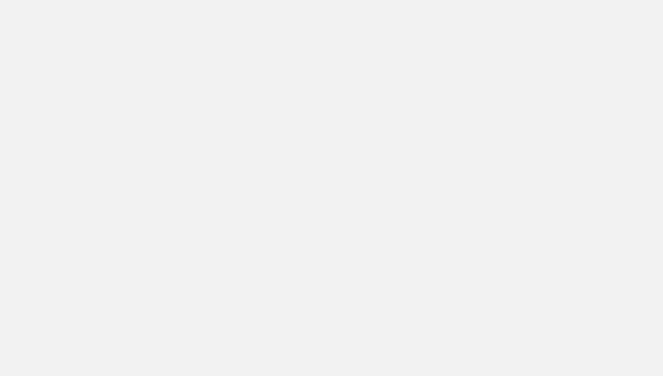
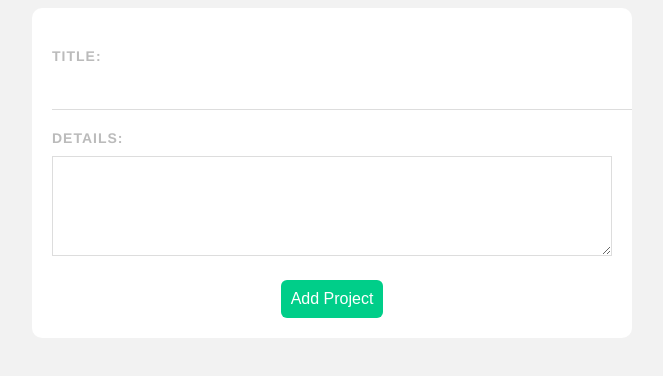
Before and after one commit to dezoliveira/project-planner, a Vue app: page /add in a window 1280 px wide. Before the commit this address had no page. Shown: the top 376 px of the page, without its empty margins (308-971 px from the left). Built offline with nearby package versions, Linux system fonts and the light colour scheme.

Commit message:
Add Project template

```diff
--- a/src/router/index.js
+++ b/src/router/index.js
@@ -1,5 +1,6 @@
 import { createRouter, createWebHistory } from 'vue-router'
-import HomeView from '../views/HomeView.vue'
+import HomeView from '@/views/HomeView.vue'
+import AddProject from '@/views/AddProject'
 
 const routes = [
   {
@@ -7,6 +8,11 @@
     name: 'home',
     component: HomeView
   },
+  {
+    path: '/add',
+    name: 'AddProject',
+    component: AddProject
+  }
 ]
 
 const router = createRouter({
--- /dev/null
+++ b/src/views/AddProject.vue
@@ -0,0 +1,70 @@
+<template>
+  <form @submit.prevent="handleSubmit">
+    <label>Title:</label>
+    <input type="text" v-model="title" required />
+    <label>Details:</label>
+    <textarea v-model="details" required></textarea>
+    <button>Add Project</button>
+  </form>
+</template>
+
+<script>
+export default {
+  data() {
+    return {
+      title: '',
+      details: ''
+    }
+  },
+
+  methods: {
+    handleSubmit() {
+      console.log(this.title, this.details)
+    }
+  }
+}
+</script>
+
+<style>
+  form {
+    background: white;
+    padding: 20px;
+    border-radius: 10px;
+  }
+
+  label {
+    display: block;
+    color: #bbb;
+    text-transform: uppercase;
+    font-size: 14px;
+    font-weight: bold;
+    letter-spacing: 1px;
+    margin: 20px 0 10px 0;
+  }
+
+  input {
+    padding: 10px;
+    border: 0;
+    border-bottom: 1px solid #ddd;
+    width: 100%;
+  }
+
+  textarea {
+    border: 1px solid #ddd;
+    padding: 10px;
+    width: 100%;
+    box-sizing: border-box;
+    height: 100px;
+  }
+
+  form button {
+    display: block;
+    margin: 20px auto 0;
+    background: #00ce89;
+    color: white;
+    padding: 10px;
+    border: 0;
+    border-radius: 6px;
+    font-size: 16px;
+  }
+</style>
```
